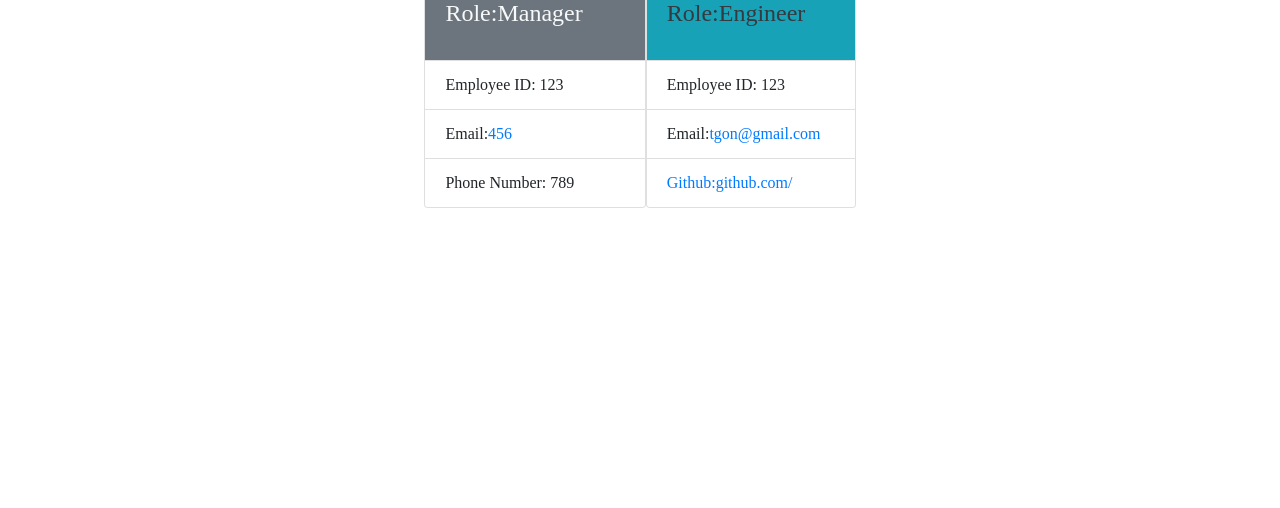
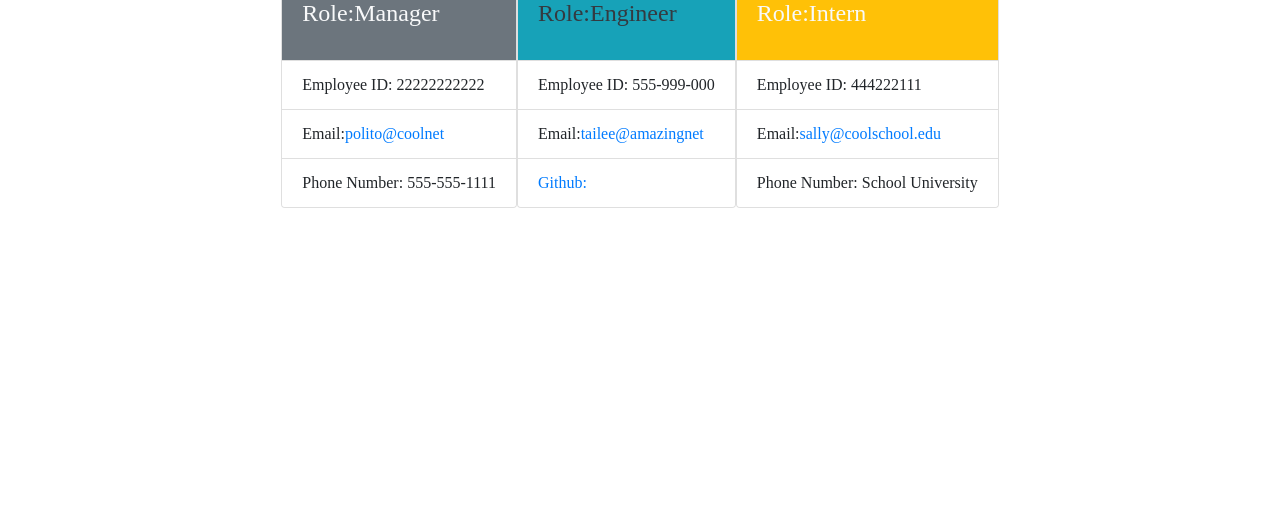
Before and after one commit to rgonsahn/employee-generator, a website: page distribution/htmlCard.html in a window 1280 px wide. Shown: the part 292-800 px from the top of the page. Drawn offline with nearby package versions, Linux system fonts and the light colour scheme; a web font is replaced by a local one.

Commit message:
readMe complete

```diff
--- a/distribution/htmlCard.html
+++ b/distribution/htmlCard.html
@@ -19,22 +19,31 @@
 
             <div class="d-flex flex-wrap justify-content-center"> <div class="card text-bg-info mb-3" style="max-width: 18rem;">
                 <div class="card-body bg-secondary text-light">
-                <h4 class="card-header">Name: Robina</h4>
+                <h4 class="card-header">Name: Polito</h4>
                 <h4 class="card-title">Role:Manager</h4>
                 </div>
                 <ul class="list-group list-group-flush">
-                <li class="list-group-item">Employee ID: 123</li>
-                <li class="list-group-item">Email:<a href="mailto:456">456</a></li>
-                <li class="list-group-item">Phone Number: 789</li>
+                <li class="list-group-item">Employee ID: 22222222222</li>
+                <li class="list-group-item">Email:<a href="mailto:polito@coolnet">polito@coolnet</a></li>
+                <li class="list-group-item">Phone Number: 555-555-1111</li>
                 </div><div class="card text-bg-info mb-3" style="max-width: 18rem;">
                 <div class="card-body bg-info text-dark">
                 <h4 class="card-header">Name: Tailee</h4>
                 <h4 class="card-title">Role:Engineer</h4>
                 </div>
                 <ul class="list-group list-group-flush">
-                <li class="list-group-item">Employee ID: 123</li>
-                <li class="list-group-item">Email:<a href="mailto:tgon@gmail.com">tgon@gmail.com</a></li>
-                <li class="list-group-item"><a href= "rgonsahn">Github:github.com/</a></li>
+                <li class="list-group-item">Employee ID: 555-999-000</li>
+                <li class="list-group-item">Email:<a href="mailto:tailee@amazingnet">tailee@amazingnet</a></li>
+                <li class="list-group-item"><a href="http://www.github.com">Github:</a></li>
+                </div><div class="card text-bg-info mb-3" style="max-width: 18rem;">
+                <div class="card-body bg-warning text-light">
+                <h4 class="card-header">Name: Sally</h4>
+                <h4 class="card-title">Role:Intern</h4>
+                </div>
+                <ul class="list-group list-group-flush">
+                <li class="list-group-item">Employee ID: 444222111</li>
+                <li class="list-group-item">Email:<a href="mailto:sally@coolschool.edu">sally@coolschool.edu</a></li>
+                <li class="list-group-item">Phone Number: School University</li>
                 </div> </div>
     </div>
     <script src="https://cdn.jsdelivr.net/npm/bootstrap@4.3.1/dist/css/bootstrap.min.css" ></script>
--- a/index.js
+++ b/index.js
@@ -201,7 +201,7 @@ function build() {
                 <ul class="list-group list-group-flush">
                 <li class="list-group-item">Employee ID: ${team[i].id}</li>
                 <li class="list-group-item">Email:<a href="mailto:${team[i].email}">${team[i].email}</a></li>
-                <li class="list-group-item"><a href= "${team[i].getGithub()}">Github:/github.com/rgonsahn/employee-generator</a></li>
+                <li class="list-group-item"><a href="${team[i].getGithub()}"></a></li>
                 </div>`
 
                 //Used school to target the intern card
```
Also changed, not shown: README.md.
